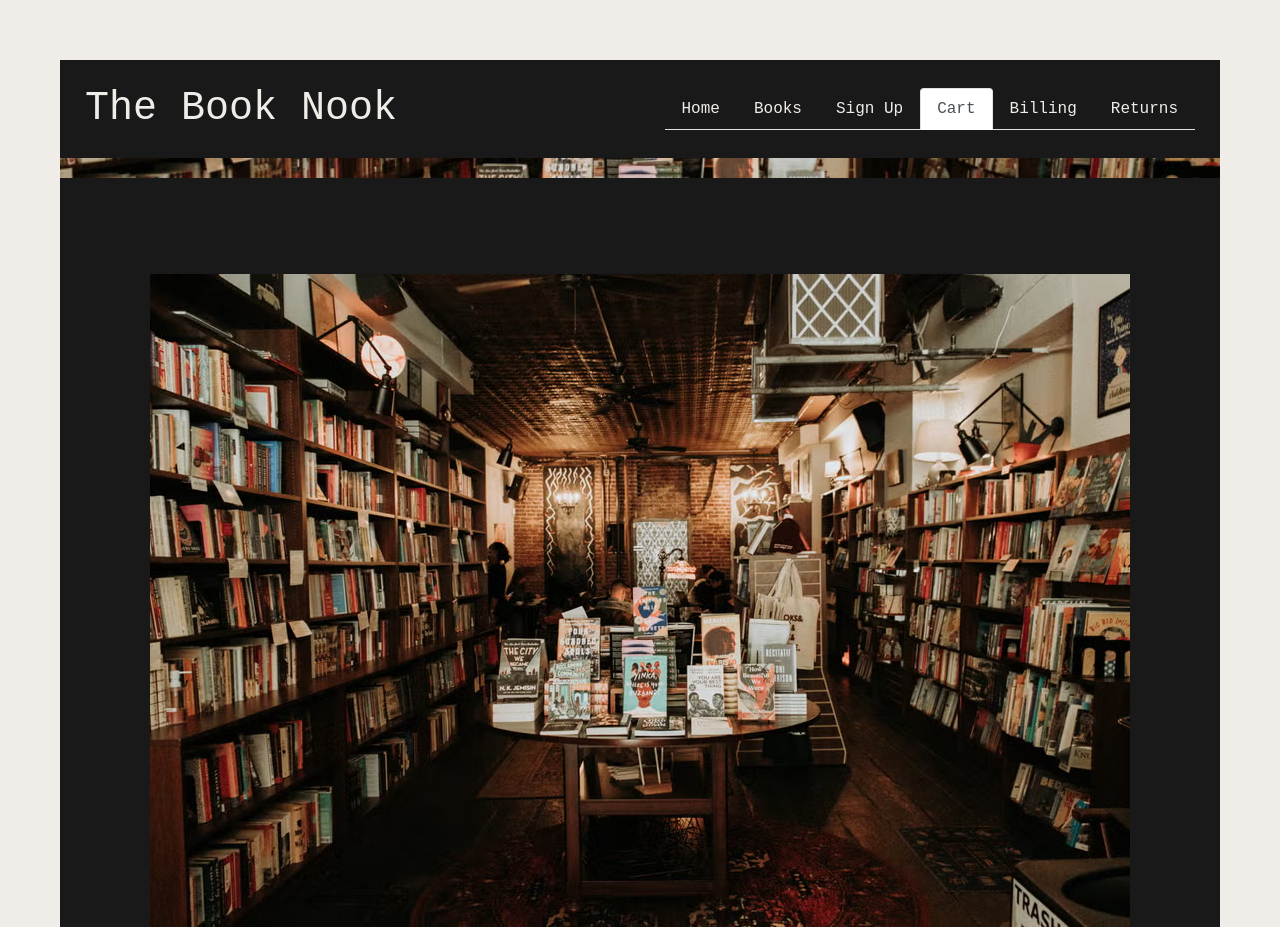
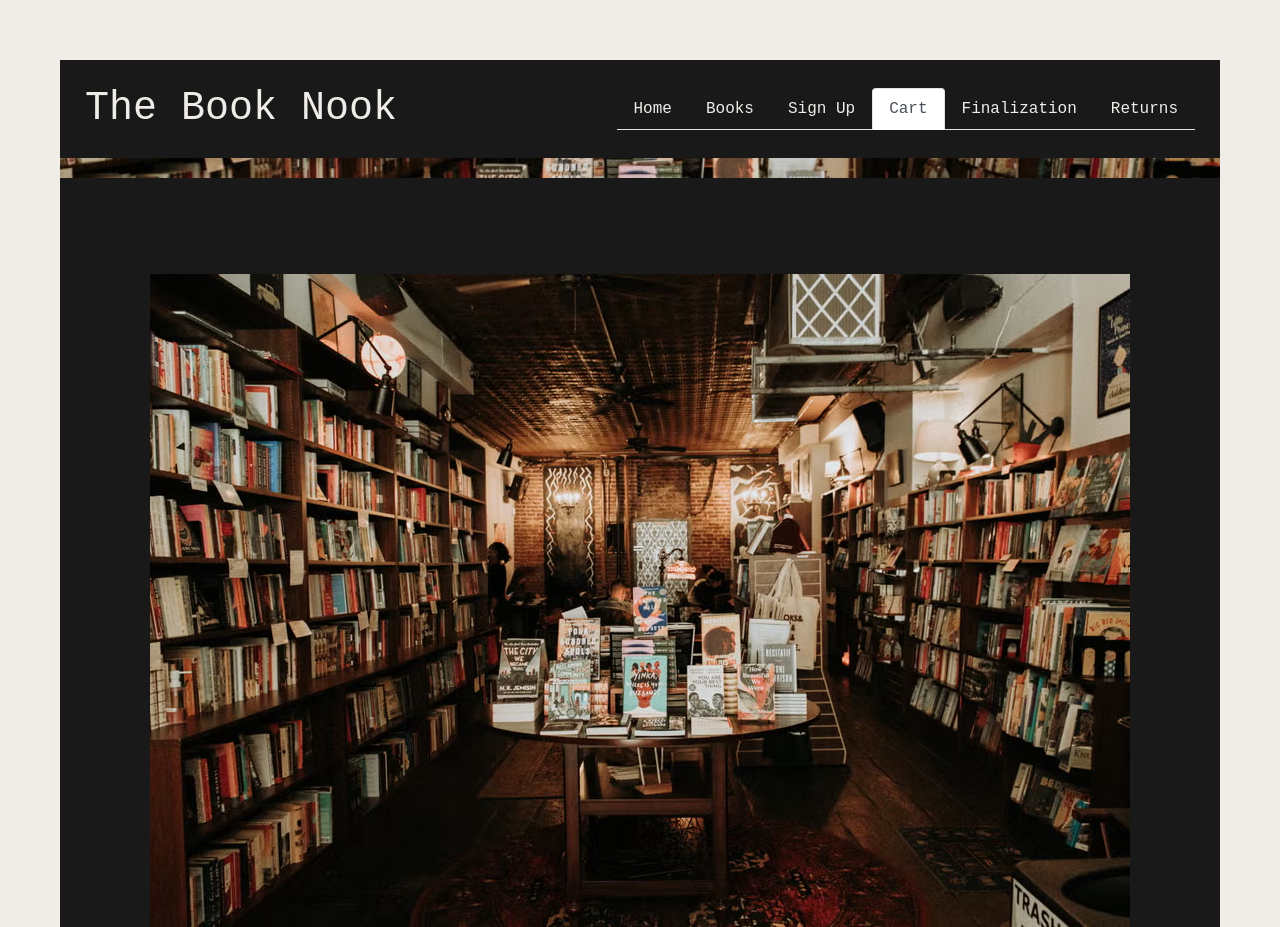
Before and after one commit to roysapeguero/online-bookstore, a plain HTML site: page cart.html in a window 1280 px wide. Shown: the top 927 px of the page. Drawn offline with nearby package versions, Linux system fonts and the light colour scheme; files whose address does not match are found by name.

Commit message:
Rename Billing link to Finalization in cart.html

```diff
--- a/cart.html
+++ b/cart.html
@@ -46,7 +46,7 @@
           <a class="nav-link active" href="cart.html">Cart</a>
         </li>
         <li class="nav-item">
-          <a class="nav-link" href="finalize.html">Billing</a>
+          <a class="nav-link" href="finalize.html">Finalization</a>
         </li>
         <li class="nav-item">
           <a class="nav-link" href="returns.html">Returns</a>
```
